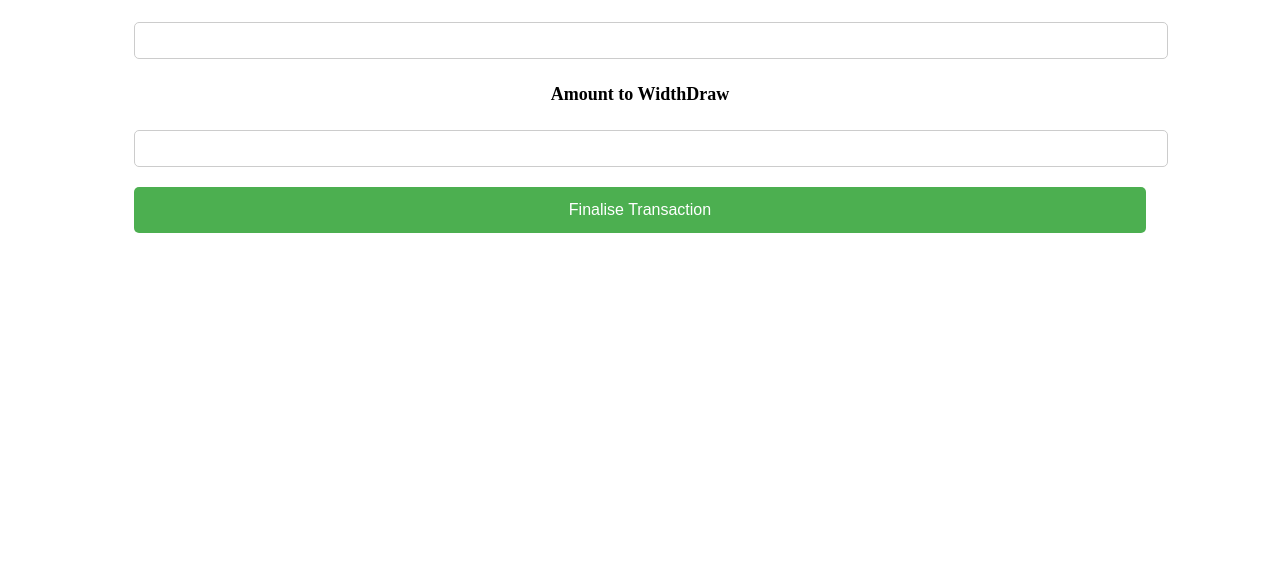
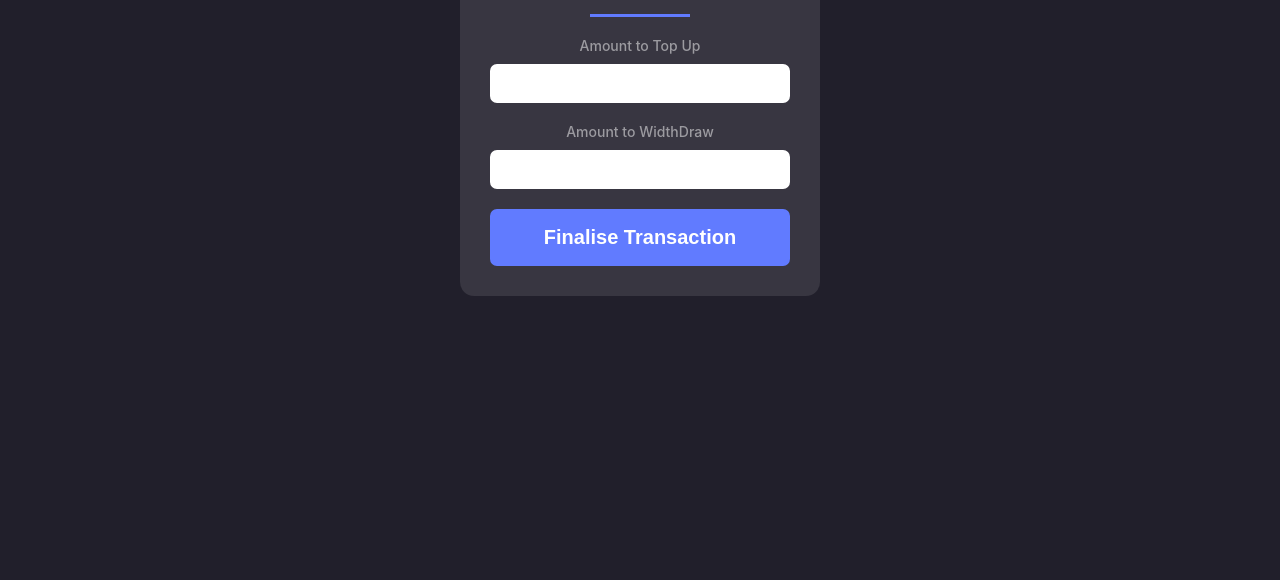
Before and after one commit to BOSTONE069/DBANK_SYSTEM, a website built with webpack: page src/bitcoin_frontend/src/index.html in a window 1280 px wide. Shown: the part 220-800 px from the top of the page. Built offline with nearby package versions, Linux system fonts and the light colour scheme; files whose address does not match are found by name.

Commit message:
Modifies the CSS file for the pllication

```diff
--- a/src/bitcoin_frontend/assets/main.css
+++ b/src/bitcoin_frontend/assets/main.css
@@ -1,46 +1,116 @@
-.container {
-    width: 80%;
-    margin: 0 auto;
+html,
+body {
+  background-color: #211F2B;
+  font-family: -apple-system, BlinkMacSystemFont, "Segoe UI", Roboto, Helvetica, Arial, sans-serif, "Apple Color Emoji", "Segoe UI Emoji", "Segoe UI Symbol";
+  -webkit-font-smoothing: antialiased;
+  -moz-osx-font-smoothing: grayscale;
   text-align: center;
 }
 
+h1,
+h2 {
+  margin: 0;
+}
+
 h1 {
-    font-size: 24px;
+  color: white;
+  font-size: 16px;
+  font-weight: 500;
+  margin-top: 10px;
+}
+
+h2 {
+  color: rgba(255, 255, 255, 0.5);
+  font-size: 14px;
+  font-weight: 500;
+  margin-bottom: 10px;
+}
+
+form {
+  margin: 0;
+  padding: 0;
+  width: 100%;
 }
 
 .divider {
-    border-top: 1px solid #ccc;
-    margin: 20px 0;
+  width: 100px;
+  height: 3px;
+  margin: 20px auto;
+  background-color: #617BFF;
 }
 
-  form {
-    margin-top: 20px;
+input,
+textarea {
+  position: relative;
+  text-align: center;
+  display: block;
+  margin: 0;
+  border-radius: 7px;
+  border: 2px white solid;
+  background-color: white;
+  padding: 10px 20px;
+  width: 100%;
+  color: #1E1C29;
+  margin-bottom: 20px;
+  box-sizing: border-box;
+  transition: all 0.2s;
 }
 
-  h2 {
-    font-size: 18px;
+input:focus,
+textarea:focus {
+  outline: none;
+  border: 2px #617BFF solid;
 }
 
-  input[type="number"] {
-    width: 100%;
-    padding: 10px;
-    margin: 10px 0;
-    border: 1px solid #ccc;
-    border-radius: 5px;
+.container {
+  background-color: rgba(255, 255, 255, 0.1);
+  width: 300px;
+  margin: 0 auto;
+  border-radius: 14px;
+  padding: 30px 30px 20px 30px;
+  margin-top: 50px;
+}
+
+input[name="amount"] {
+  font-size: 20px;
+  font-weight: 600;
+}
+
+input[type=number]::-webkit-inner-spin-button,
+input[type=number]::-webkit-outer-spin-button {
+  -webkit-appearance: none;
+  margin: 0;
 }
 
 #submit-btn {
-    background-color: #4CAF50;
+  display: block;
+  text-decoration: none;
+  border-radius: 7px;
+  margin-bottom: 10px;
+  cursor: pointer;
+  font-size: 20px;
+  font-weight: 600;
+  border: 2px #617BFF solid;
   color: white;
-    padding: 14px 20px;
-    margin: 10px 0;
-    border: none;
-    border-radius: 5px;
-    cursor: pointer;
-    width: 100%;
-    font-size: 16px;
+  background-color: #617BFF;
+  padding: 15px;
+  transition: all 0.2s;
 }
 
 #submit-btn:hover {
-    background-color: #45a049;
+  border: 2px #8095FF solid;
+  background-color: #8095FF;
 }
+
+#submit-btn:disabled {
+  border: 2px rgba(255, 255, 255, 0.1) solid;
+  background-color: rgba(255, 255, 255, 0.1);
+}
+
+textarea[name="address"] {
+  resize: none;
+  font-size: 16px;
+  font-weight: 600;
+  padding: 10px 2.7rem;
+  font-family: "SFMono-Regular", Consolas, "Liberation Mono", Menlo, Courier, monospace;
+}
```
Lines whose indentation alone changed are shown as unchanged.
